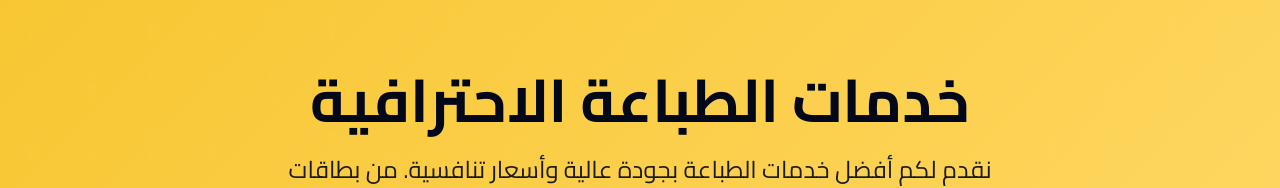
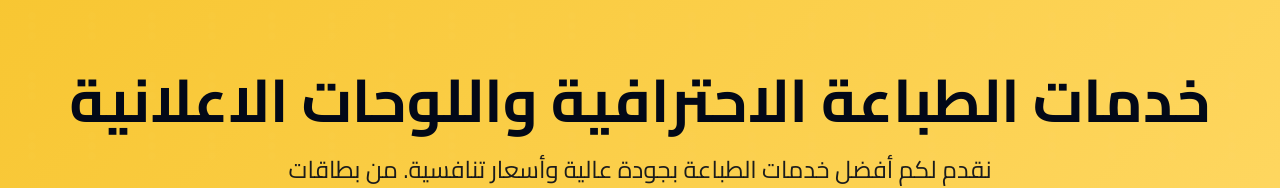
Before and after one commit to MaryamElkadi/adline, a React (Vite) app: page / in a window 1280 px wide. Shown: the part 123-311 px from the top of the page. Built offline with nearby package versions, Linux system fonts and the light colour scheme; no server answers; the database is empty.

Commit message:
edit home

```diff
--- a/src/pages/Home.tsx
+++ b/src/pages/Home.tsx
@@ -41,7 +41,7 @@ export default function Home() {
         <div className="max-w-7xl mx-auto px-4 xl:px-6 relative z-10">
           <div className="text-center">
             <h1 className="text-4xl xl:text-6xl font-bold text-primary-foreground mb-6">
-              خدمات الطباعة الاحترافية
+               خدمات الطباعة الاحترافية واللوحات الاعلانية
             </h1>
             <p className="text-xl xl:text-2xl text-primary-foreground/90 mb-8 max-w-3xl mx-auto">
               نقدم لكم أفضل خدمات الطباعة بجودة عالية وأسعار تنافسية. من بطاقات الأعمال إلى التغليف المخصص
```
